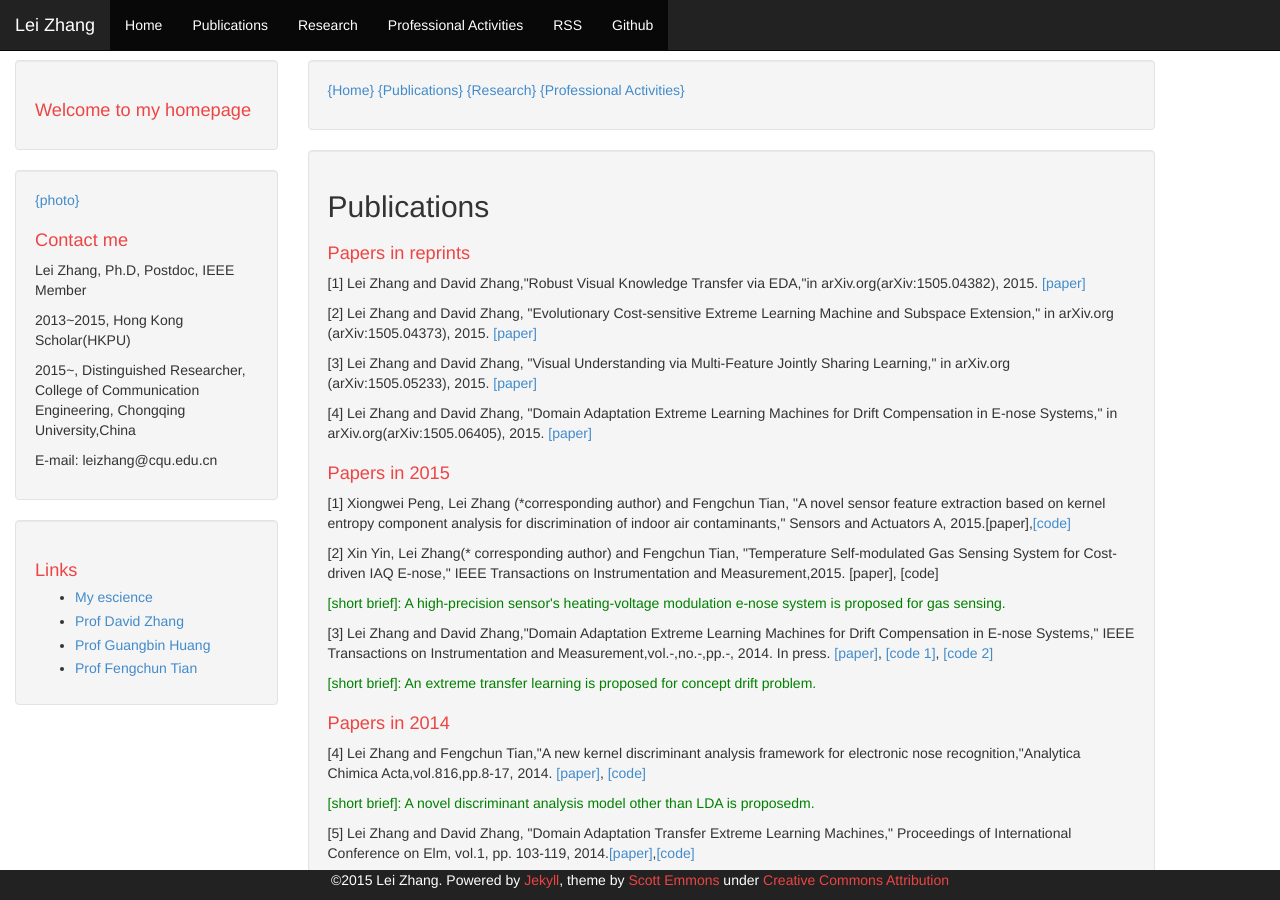
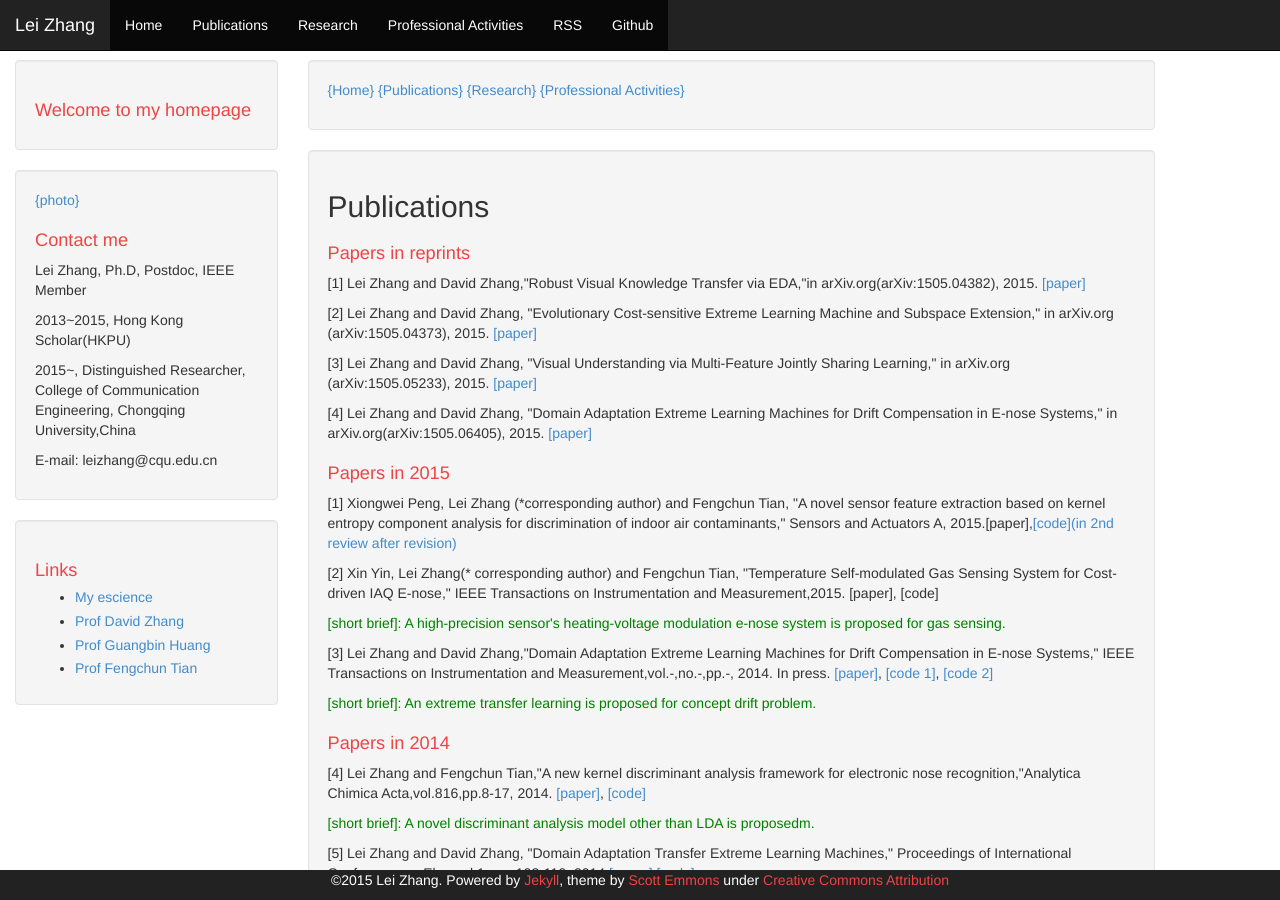
Before and after one commit to DrLeiZhang/website, a Jekyll site: the page built from publications.html, in a window 1280 px wide and 900 px high. Built offline with Jekyll 4.4.1, drawn with Linux system fonts in a browser that asks for light colours; Markdown is read by kramdown in place of the engine named in the settings; some of the changed lines change nothing that is shown.

Commit message:
Update
Signed-off-by: leizhang@cqu.edu.cn <leizhang@cqu.edu.cn>

```diff
--- a/publications.html
+++ b/publications.html
@@ -15,7 +15,7 @@ layout: default
 <p>[4] Lei Zhang and David Zhang, "Domain Adaptation Extreme Learning Machines for Drift Compensation in E-nose Systems," in arXiv.org(arXiv:1505.06405), 2015. <a href="http://arxiv.org/abs/1505.06405">[paper]</a></p>
 
     <h1>Papers in 2015</h1>
-<p>[1] Xiongwei Peng, Lei Zhang (*corresponding author) and Fengchun Tian, "A novel sensor feature extraction based on kernel entropy component analysis for discrimination of indoor air contaminants," Sensors and Actuators A, 2015.[paper],<a href="resources/KECA-SVM_code_demo.rar">[code]</a></p>
+<p>[1] Xiongwei Peng, Lei Zhang (*corresponding author) and Fengchun Tian, "A novel sensor feature extraction based on kernel entropy component analysis for discrimination of indoor air contaminants," Sensors and Actuators A, 2015.[paper],<a href="resources/KECA-SVM_code_demo.rar">[code](in 2nd review after revision)</a></p>
 <p>[2] Xin Yin, Lei Zhang(* corresponding author) and Fengchun Tian, "Temperature Self-modulated Gas Sensing System for Cost-driven IAQ E-nose," IEEE Transactions on Instrumentation and Measurement,2015. [paper], [code]</p>
 <p style="color:green;">[short brief]: A high-precision sensor's heating-voltage modulation e-nose system is proposed for gas sensing.</p>
 
```
